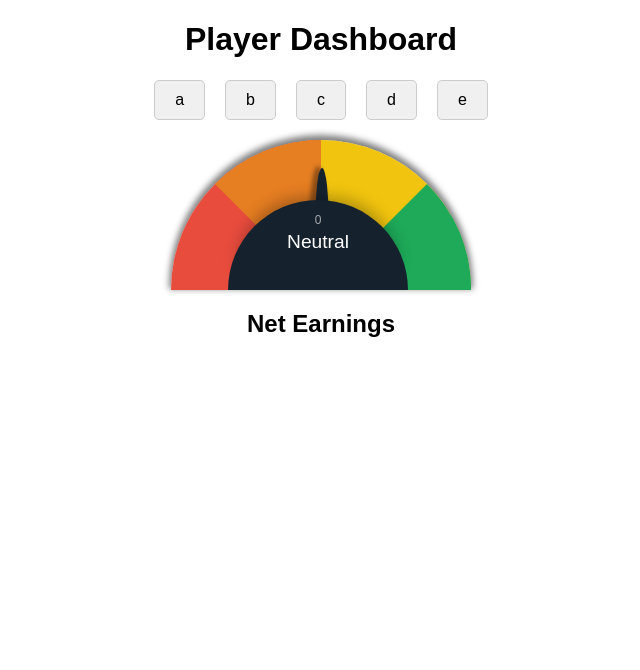
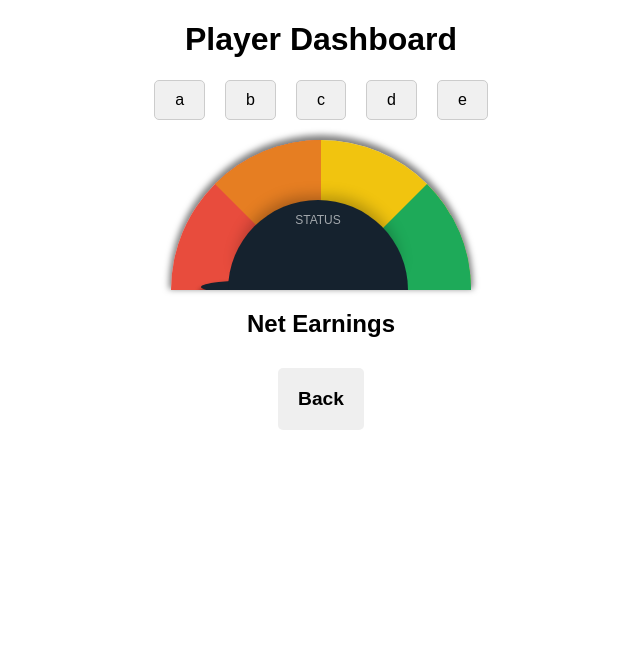
Before and after one commit to Vejaysundaram-Rajkumar/monopoly_project, a Flask app: page /statanalysis in a window 1280 px wide. Shown: the top 670 px of the page, without its empty margins (319-959 px from the left). Run offline with Flask 3, Linux system fonts and the light colour scheme; data comes from the database, SQL or seed files in the repository; both versions use the stored data as it was after the commit; parts of the project's set-up code (start-up, migrations or seed data) failed here and were passed over; some libraries are stand-ins or nearby versions.

Commit message:
done with statistics page
statistics page and linked with the manager page

```diff
--- a/app.py
+++ b/app.py
@@ -108,7 +108,7 @@
 @app.route('/endgame')
 def endgame():
     try:
-        result=gamelogiccopy.result_func()
+        result=gamelogiccopy.result_func(1)
         formatted_result = []
         for i in range(len(result)):
             formatted_value = locale.currency(result[i][2], grouping=True)
@@ -124,9 +124,11 @@
 @app.route('/statanalysis')
 def statanalysis():
     try:
-        players_data = gamelogiccopy.get_players_data()
+        players_data,maxval,minval = gamelogiccopy.get_players_data()
         play_data=json.dumps(players_data)
-        return render_template('statisticalanalysis.html', play_data=play_data,players_data=players_data)
+        d=[maxval,minval]
+        ranges=json.dumps(d)
+        return render_template('statisticalanalysis.html', play_data=play_data,players_data=players_data,ranges=ranges)
 
     except:
         error_message="There error loading the statistics page!"
--- a/gamelogiccopy.py
+++ b/gamelogiccopy.py
@@ -79,7 +79,7 @@
 
 
 #printing the results of the game
-def result_func():
+def result_func(n):
     con=connect_db()
     cursor=con.cursor()
     # Calculate net worth for each player
@@ -116,6 +116,9 @@
 
     # Calculate and print net worth for each player
     net_worths = []
+
+    #total money of the players
+    t=[]
     for player in player_info:
         player_id, player_name, current_money, houses_and_hotels_cost, sites_cost, trains_cost, utilities_cost = player
         net_worth = current_money + houses_and_hotels_cost + sites_cost + trains_cost + utilities_cost
@@ -123,9 +126,13 @@
 
     # Sort players by net worth
     net_worths.sort(key=lambda x: x[2],reverse=True)
-    print(net_worths)
-    return net_worths
-
+    if(n==1):
+        return net_worths
+    elif(n==0):
+        for i in range(len(net_worths)):
+            m=net_worths[i][2]
+            t.append(m)
+        return t
 def buy_house_hotel_func(buyer,b_type,prop_name):
     if(prop_name==""):
         b=-4
@@ -668,12 +675,17 @@
 
 
 def get_players_data():
+    intial_money=9000000
     con=connect_db()
     cursor=con.cursor()
     cursor.execute("SELECT id,name,spent_property,spent_construction,spent_rent,other_spendings,gained_rent,other_gains,gained_salary FROM players")
     data=cursor.fetchall()
     players_data=[]
+    total_money=result_func(0)
+    temp=[]
     for i in data:
+        net=total_money[i[0]-1]-intial_money
+        temp.append(net)
         player_data = {
             'id': i[0],
             'name': i[1],
@@ -683,10 +695,13 @@
             'other_spendings': i[5],
             'gained_rent': i[6],
             'other_gains': i[7],
-            'gained_salary': i[8]
+            'gained_salary': i[8],
+            'net_earnings':net
         }
         players_data.append(player_data)
-    return players_data
+    maxval=max(temp)
+    minval=min(temp)
+    return players_data,maxval,minval
 
 #Deleting the created game.
 def deletegame():
--- a/templates/leaderboard.html
+++ b/templates/leaderboard.html
@@ -110,7 +110,7 @@
     color: red;
     margin-bottom: 40px;
 }
-.option {
+    .option {
         background-size:30%;
         background-position: right;
         background-repeat: no-repeat;
--- a/templates/statisticalanalysis.html
+++ b/templates/statisticalanalysis.html
@@ -162,6 +162,30 @@
                 width: 100%;
             }
         }
+
+        .option {
+        background-size:30%;
+        background-position: right;
+        background-repeat: no-repeat;
+        padding: 20px;
+        margin: 10px;
+        border: none;
+        border-radius: 5px;
+        font-size: 1.2em;
+        font-weight: bold;
+        text-align: left;
+        cursor: pointer;
+        transition: background-color 0.3s ease-in-out, transform 0.2s ease-in-out;
+        position: relative;
+        overflow: hidden;
+        height:auto;
+        width:max-content;
+    }
+
+    .option:hover {
+        background-color: #27ae60;
+        transform: scale(1.05);
+    }
     </style>
 </head>
 <body>
@@ -179,6 +203,8 @@
       <div id="{{ player.name }}" class="charts-container" style="display: none;">
           <div class="chart" id="piechartsp{{ player.id }}"></div>
           <div class="chart" id="piecharter{{ player.id }}"></div>
+          <div class="chart" id="columanchartsp{{ player.id }}"></div>
+          <div class="chart" id="columncharter{{ player.id }}"></div>
       </div>
   {% endfor %}
 
@@ -200,17 +226,34 @@
   </div>
 
   <h2>Net Earnings</h2>
+
+  <!-- Back button -->
+<button class="option" onclick="window.location.href = '/manager'">Back</button>
+
   </body>
     <script>
+        const players_data = {{ play_data | safe }}
+        const rangev = {{ ranges | safe }}
+        const [maxval, minval] = rangev;
+        const thresholdRange = maxval - minval;
+        const negativeThreshold = minval - 0.2 * thresholdRange;
+        const positiveThreshold = maxval + 0.2 * thresholdRange;
         const needle = document.getElementById('needle');
 
-        const variableValue = 0;
+        function findPlayerByName(name) {
+    for (const player of players_data) {
+        if (player.name === name) {
+            return player.net_earnings;
+        }
+    }
+    return null;  // Return null if player with the given name is not found
+}
 
-        const negativeThreshold = -40;
-        const positiveThreshold = 60;
 
-      let angle = 0;
-      if(variableValue < 0) {
+function meter(variableValue,negativeThreshold,positiveThreshold,needle){
+        console.log(variableValue,negativeThreshold,positiveThreshold);
+        let angle = 0;
+        if(variableValue < 0) {
           if (variableValue < negativeThreshold) {
               angle = 10;
               document.getElementsByClassName('number')[0].innerText = "OMG :(";
@@ -225,6 +268,7 @@
             }
             }
       } else if(variableValue > 0){
+        console.log("inside right")
           if (variableValue > positiveThreshold) {
               angle = 150;
               document.getElementsByClassName('number')[0].innerText = "Excellent ";
@@ -245,31 +289,33 @@
           document.getElementsByClassName('number')[0].innerText = "Neutral";
       }
 
+      console.log('Final angle:', angle);
       needle.style.setProperty('--angle', `${angle}deg`);
+
+    }
       function showPlayer(player) {
             // Hide all player containers
             document.querySelectorAll('.charts-container').forEach(container => {
                 container.style.display = 'none';
             });
-
+            const money = findPlayerByName(player);
+            meter(money,negativeThreshold,positiveThreshold,needle);
             // Show the selected player container
             document.getElementById(player).style.display = 'flex';
         }
-    </script>
-<script>
-// Sample player data
-const players_data = {{ play_data | safe }}
+
 
 // Load google charts for each player
 google.charts.load('current', {'packages':['corechart']});
 google.charts.setOnLoadCallback(function() {
     players_data.forEach(function(player) {
-        drawCharts(player.name, 'piechartsp' + player.id, 'piecharter' + player.id, player.spent_properties, player.spent_construction, player.spent_rent, player.other_spendings, player.gained_salary, player.gained_rent, player.other_gains);
+        drawCharts(player.name, 'piechartsp' + player.id, 'piecharter' + player.id,'columanchartsp' + player.id, 'columncharter' + player.id, player.spent_properties, player.spent_construction, player.spent_rent, player.other_spendings, player.gained_salary, player.gained_rent, player.other_gains);
+
     });
 });
 
 // Function to draw charts for a specific player
-function drawCharts(player, chart1, chart2, spent_properties, spent_construction, spent_rent, other_spendings, gained_salary, gained_rent, other_gains) {
+function drawCharts(player, chart1, chart2,chart3,chart4, spent_properties, spent_construction, spent_rent, other_spendings, gained_salary, gained_rent, other_gains) {
     var data1 = google.visualization.arrayToDataTable([
         ['Task', 'Amount'],
         ['Money spent on properties', spent_properties],
@@ -278,7 +324,7 @@
         ['Other spendings', other_spendings]
     ]);
 
-    var options1 = {'title': player + "'s Spendings", 'width': 400, 'height': 300};
+    var options1 = {'title': player + "'s Spendings", 'width': 900, 'height': 300};
 
     var chart1 = new google.visualization.PieChart(document.getElementById(chart1));
     chart1.draw(data1, options1);
@@ -290,10 +336,16 @@
         ['Other gains', other_gains]
     ]);
 
-    var options2 = {'title': player + "'s Earnings", 'width': 400, 'height': 300};
+    var options2 = {'title': player + "'s Earnings", 'width': 700, 'height': 300};
 
     var chart2 = new google.visualization.PieChart(document.getElementById(chart2));
     chart2.draw(data2, options2);
+
+    var chart3 = new google.visualization.ColumnChart(document.getElementById(chart3));
+    chart3.draw(data1, options1);
+
+    var chart4 = new google.visualization.ColumnChart(document.getElementById(chart4));
+    chart4.draw(data2, options2);
 }
 
 </script>
```
Also changed, not shown: gamedetails.db.
